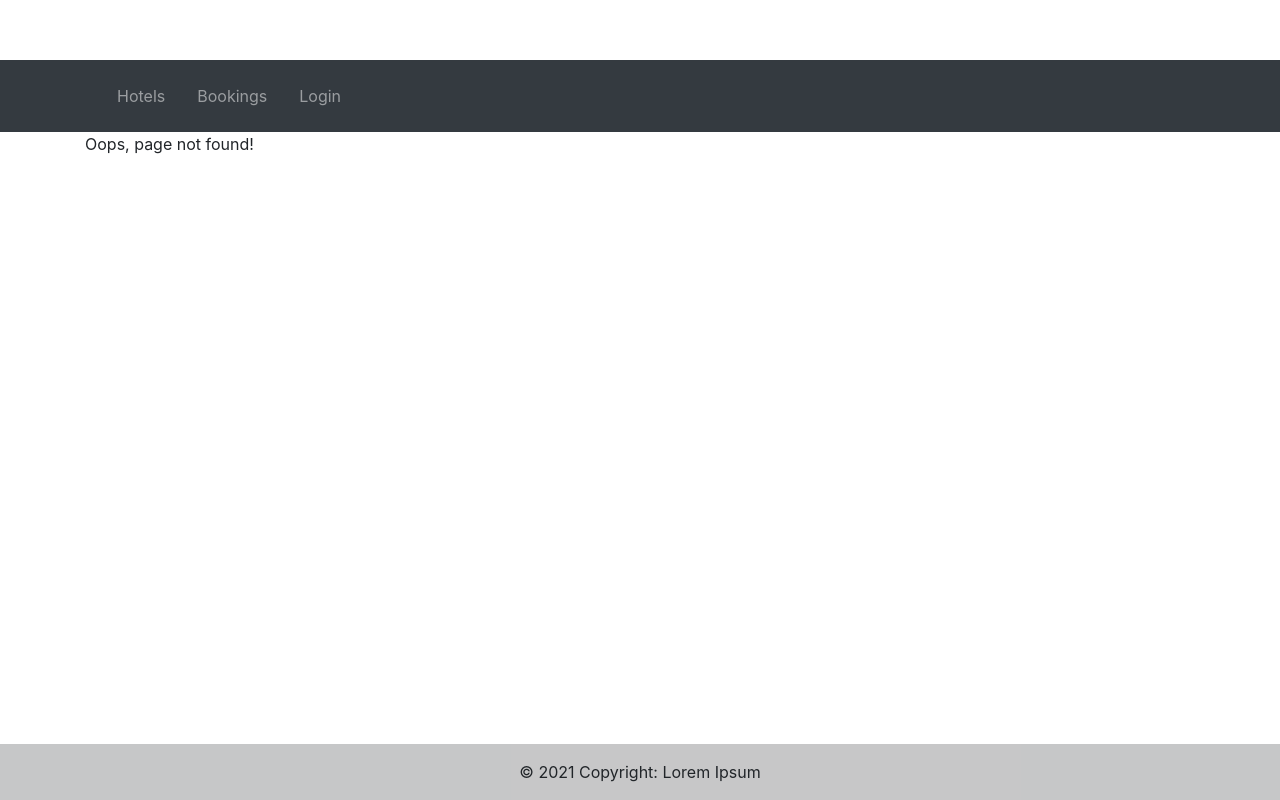
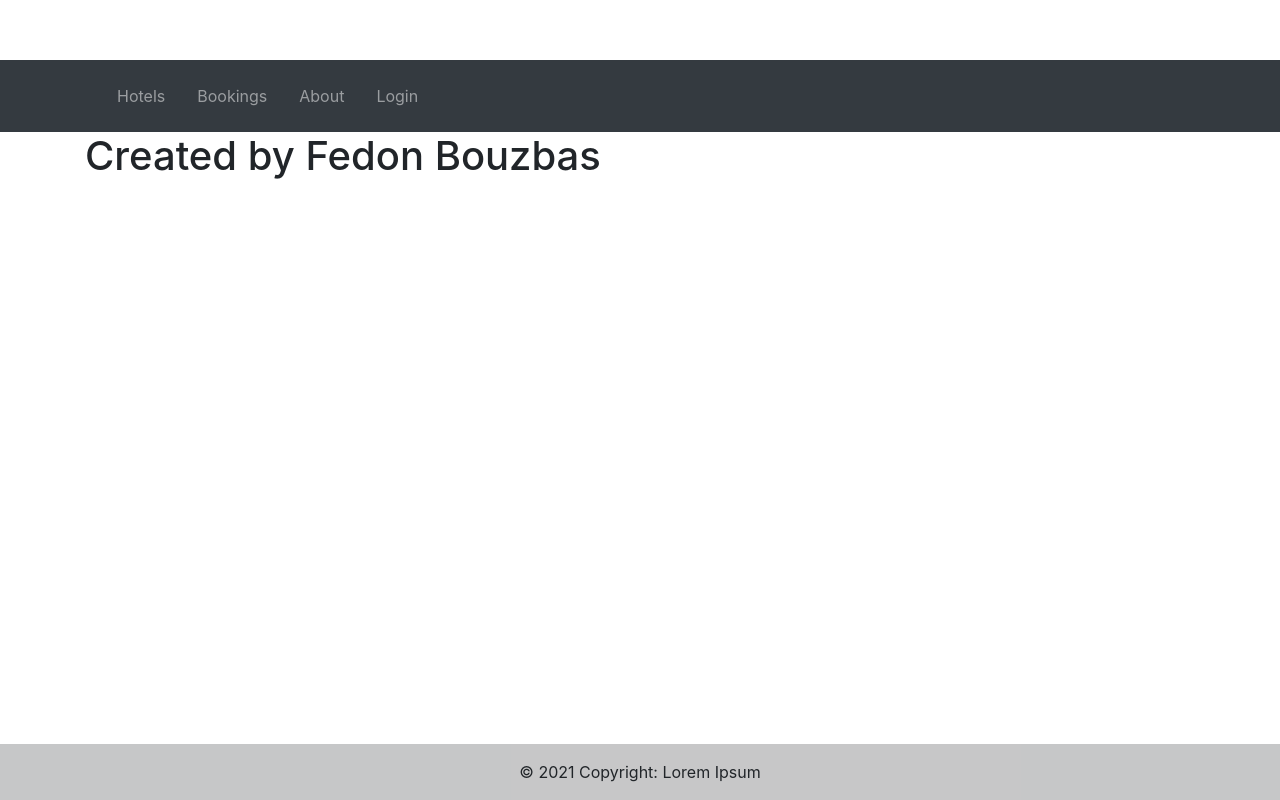
Before and after one commit to fedonb/LoremIpsum, a Vue app in the folder client/: page /about in a window 1280 px wide. Before the commit this address had no page. Built offline with nearby package versions, Linux system fonts and the light colour scheme.

Commit message:
Add About section

```diff
--- /dev/null
+++ b/client/src/components/About.vue
@@ -0,0 +1,5 @@
+<template>
+<div>
+  <h1>Created by Fedon Bouzbas</h1>
+</div>
+</template>
--- a/client/src/components/AppHeader.vue
+++ b/client/src/components/AppHeader.vue
@@ -29,6 +29,13 @@
                   <router-link class="nav-link nav-link-icon" to="/bookings">
                     <span class="nav-link nav-link-inner--text">
                       Bookings
+                    </span>
+                  </router-link>
+                </li>
+                <li class="nav-item">
+                  <router-link class="nav-link nav-link-icon" to="/about">
+                    <span class="nav-link nav-link-inner--text">
+                      About
                     </span>
                   </router-link>
                 </li>
--- a/client/src/router/index.js
+++ b/client/src/router/index.js
@@ -4,6 +4,7 @@ import Books from '../components/Books.vue'
 import Hotels from '../components/Hotels.vue'
 import Bookings from '../components/Bookings.vue'
 import Login from '../components/Login.vue'
+import About from '../components/About.vue'
 import NotFound from '../components/NotFound.vue'
 import Ping from '../components/Ping.vue'
 
@@ -29,6 +30,11 @@ export default new Router({
       component: Bookings
     },
     {
+      path: '/about',
+      name: 'About',
+      component: About
+    },
+    {
       path: '/login',
       name: 'Login',
       component: Login
```
